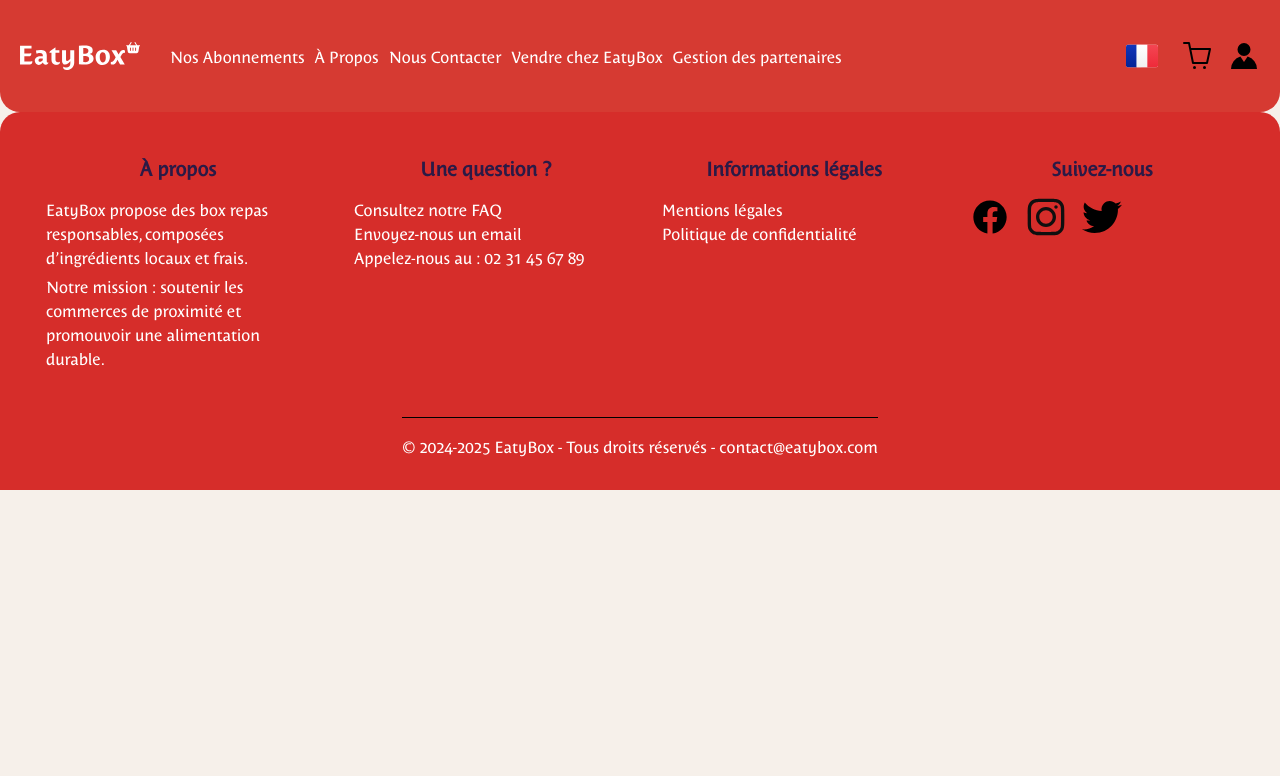
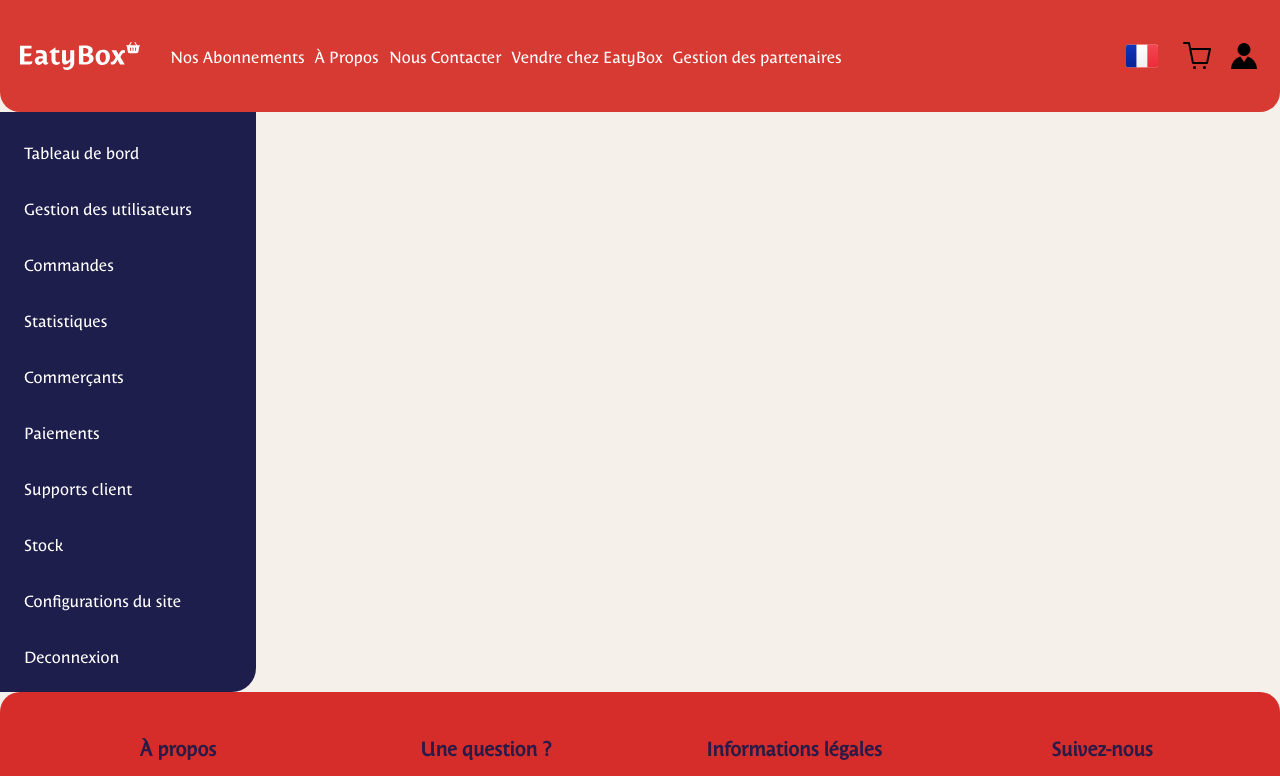
Before and after one commit to abdelmalekbelghomari/projet_industriel, a React (Create React App) app: page /worker in a window 1280 px wide. Shown: the top 776 px of the page. Built offline with nearby package versions, Linux system fonts and the light colour scheme; no server answers.

Commit message:
added an interface for the worker

```diff
--- a/src/App.js
+++ b/src/App.js
@@ -26,6 +26,7 @@
 import GoogleAuthPage from './GoogleVendorOrCustomer';
 import UserProfile from './components/UserProfileCard';
 import Menus from './Menus';
+import WorkerPage from './WorkerPage';
 
 function App() {
   const [cityQuery, setCityQuery] = useState('');
@@ -51,6 +52,7 @@
         {/* Contenu principal */}
         <div className="flex-grow">
           <Routes>
+            <Route path="/worker/*" element={<WorkerPage />} />
             <Route path="/products" element={<Products />} />
             <Route path="/subscriptions" element={<Subscriptions />} />
             <Route path="/about" element={<AboutPage />} />
@@ -65,6 +67,7 @@
             <Route path='/dashboard' element={<Dashboard />} />
             <Route path='/googleAuth' element={<GoogleAuthPage />} />
             <Route path="/userProfile" element={<UserProfile />} />
+            <Route path="/workerPage" element={<WorkerPage/>} />
             <Route
               path="/"
               element={
--- a/src/Dashboard.jsx
+++ b/src/Dashboard.jsx
@@ -4,7 +4,7 @@
 import { db, auth } from './firebaseConfig';
 import { useNavigate } from "react-router-dom";
 import Cookies from "js-cookie";
-import SideNavbar from "./components/SideNavbar";
+import SideNavbar from "./components/SideNavbarClient";
 import Card from "./components/Card";
 import ProductCard from "./components/ProductCard";
 import product_icon from "./assets/icons/cook.svg";
--- /dev/null
+++ b/src/WorkerPage.jsx
@@ -0,0 +1,23 @@
+import React from 'react';
+import { Routes, Route } from 'react-router-dom';
+import SideNavbarWorker from './components/SideNavbarWorker';
+import ManagePartners from './ManagePartners';
+
+
+const WorkerPage = () => {
+    return (
+        <div className="worker-container" style={{ display: 'flex' }}>
+            {/* Sidebar */}
+            <SideNavbarWorker />
+
+            {/* Main Content */}
+            <div className="worker-content">
+                <Routes>
+                    <Route path="/partenaires" element={<ManagePartners />} />
+                </Routes>
+            </div>
+        </div>
+    );
+};
+
+export default WorkerPage;
--- a/src/components/LoginFrom.jsx
+++ b/src/components/LoginFrom.jsx
@@ -65,7 +65,14 @@
       if (userDoc.exists()) {
         Cookies.set("auth_token", token, { expires: 0.0208 });
         console.log("User Info:", user);
-        navigate('/dashboard');
+        const userData = userDoc.data();
+        if (userData.isAdmin) {
+          console.log("Admin detected. Redirecting to Worker Page...");
+          navigate('/WorkerPage'); // Admins go to WorkerPage
+      } else {
+          console.log("Regular user. Redirecting to dashboard...");
+          navigate('/dashboard'); // Normal users go to dashboard
+      }
       } else {
         await setDoc(userRef, {
           email: user.email,
--- a/src/components/SideNavbar.jsx
+++ b/src/components/SideNavbarClient.jsx
@@ -2,7 +2,7 @@
 import { Link, useNavigate } from "react-router-dom";
 import Cookies from "js-cookie";
 
-export default function SideNavbar() {
+export default function SideNavbarClient() {
     const navigate = useNavigate();
 
     const handleLogout = () => {
--- /dev/null
+++ b/src/components/SideNavbarVendor.jsx
@@ -0,0 +1,96 @@
+import React from "react";
+import { Link, useNavigate } from "react-router-dom";
+import Cookies from "js-cookie";
+
+export default function SideNavbar() {
+    const navigate = useNavigate();
+
+    const handleLogout = () => {
+        Cookies.remove('auth_token');
+        navigate('/profile');
+    };
+
+    return (
+        <div className="mb-auto w-64 bg-customBlue text-white left-0 pb-3 rounded-br-3xl">
+            <ul className="flex flex-col mt-4 space-y-2">
+                <li>
+                    <Link
+                        to="/dashboard"
+                        className="block py-3 px-6 hover:text-customRed rounded-md"
+                    >
+                        Tableau de bord
+                    </Link>
+                </li>
+                <li>
+                    <Link
+                        to="/dashboard"
+                        className="block py-3 px-6 hover:text-customRed rounded-md"
+                    >
+                        Gestion des utilisateurs
+                    </Link>
+                </li>
+                <li>
+                    <Link
+                        to="/dashboard"
+                        className="block py-3 px-6 hover:text-customRed rounded-md"
+                    >
+                        Commandes
+                    </Link>
+                </li>
+                <li>
+                    <Link
+                        to="/dashboard"
+                        className="block py-3 px-6 hover:text-customRed rounded-md"
+                    >
+                        Statistiques
+                    </Link>
+                </li>
+                <li>
+                    <Link
+                        to="/partenaires"
+                        className="block py-3 px-6 hover:text-customRed rounded-md"
+                    >
+                        Commerçants
+                    </Link>
+                </li>
+                <li>
+                    <Link
+                        to="/dashboard"
+                        className="block py-3 px-6 hover:text-customRed rounded-md"
+                    >
+                        Paiements
+                    </Link>
+                </li>
+                <li>
+                    <Link
+                        to="/dashboard"
+                        className="block py-3 px-6 hover:text-customRed rounded-md"
+                    >
+                        Supports client
+                    </Link>
+                </li>
+                <li>
+                    <Link
+                        to="/dashboard"
+                        className="block py-3 px-6 hover:text-customRed rounded-md"
+                    >
+                        Stock
+                    </Link>
+                </li>
+                <li>
+                    <Link
+                        to="/dashboard"
+                        className="block py-3 px-6 hover:text-customRed rounded-md"
+                    >
+                        Configurations du site
+                    </Link>
+                </li>
+                <li>
+                    <button onClick={handleLogout} className="block py-3 px-6 hover:text-customRed rounded-md">
+                        Deconnexion
+                    </button>
+                </li>
+            </ul>
+        </div>
+    );
+}
--- /dev/null
+++ b/src/components/SideNavbarWorker.jsx
@@ -0,0 +1,96 @@
+import React from "react";
+import { Link, useNavigate } from "react-router-dom";
+import Cookies from "js-cookie";
+
+export default function SideNavbarWorker() {
+    const navigate = useNavigate();
+
+    const handleLogout = () => {
+        Cookies.remove('auth_token');
+        navigate('/profile');
+    };
+
+    return (
+        <div className="mb-auto w-64 bg-customBlue text-white left-0 pb-3 rounded-br-3xl">
+            <ul className="flex flex-col mt-4 space-y-2">
+                <li>
+                    <Link
+                        to="/dashboard"
+                        className="block py-3 px-6 hover:text-customRed rounded-md"
+                    >
+                        Tableau de bord
+                    </Link>
+                </li>
+                <li>
+                    <Link
+                        to="/dashboard"
+                        className="block py-3 px-6 hover:text-customRed rounded-md"
+                    >
+                        Gestion des utilisateurs
+                    </Link>
+                </li>
+                <li>
+                    <Link
+                        to="/dashboard"
+                        className="block py-3 px-6 hover:text-customRed rounded-md"
+                    >
+                        Commandes
+                    </Link>
+                </li>
+                <li>
+                    <Link
+                        to="/dashboard"
+                        className="block py-3 px-6 hover:text-customRed rounded-md"
+                    >
+                        Statistiques
+                    </Link>
+                </li>
+                <li>
+                    <Link
+                        to="/worker/partenaires"
+                        className="block py-3 px-6 hover:text-customRed rounded-md"
+                    >
+                        Commerçants
+                    </Link>
+                </li>
+                <li>
+                    <Link
+                        to="/dashboard"
+                        className="block py-3 px-6 hover:text-customRed rounded-md"
+                    >
+                        Paiements
+                    </Link>
+                </li>
+                <li>
+                    <Link
+                        to="/dashboard"
+                        className="block py-3 px-6 hover:text-customRed rounded-md"
+                    >
+                        Supports client
+                    </Link>
+                </li>
+                <li>
+                    <Link
+                        to="/dashboard"
+                        className="block py-3 px-6 hover:text-customRed rounded-md"
+                    >
+                        Stock
+                    </Link>
+                </li>
+                <li>
+                    <Link
+                        to="/dashboard"
+                        className="block py-3 px-6 hover:text-customRed rounded-md"
+                    >
+                        Configurations du site
+                    </Link>
+                </li>
+                <li>
+                    <button onClick={handleLogout} className="block py-3 px-6 hover:text-customRed rounded-md">
+                        Deconnexion
+                    </button>
+                </li>
+            </ul>
+        </div>
+    );
+}
--- a/src/components/UserProfileCard.jsx
+++ b/src/components/UserProfileCard.jsx
@@ -2,7 +2,7 @@
 import { doc, getDoc, updateDoc } from 'firebase/firestore';
 import { onAuthStateChanged } from 'firebase/auth';
 import { db, auth } from '../firebaseConfig';
-import SideNavbar from './SideNavbar';
+import SideNavbar from './SideNavbarClient';
 import "./UserProfileCard.css";
 
 const UserProfile = () => {
```
Also changed, not shown: src/WorkerPage.css (added).
